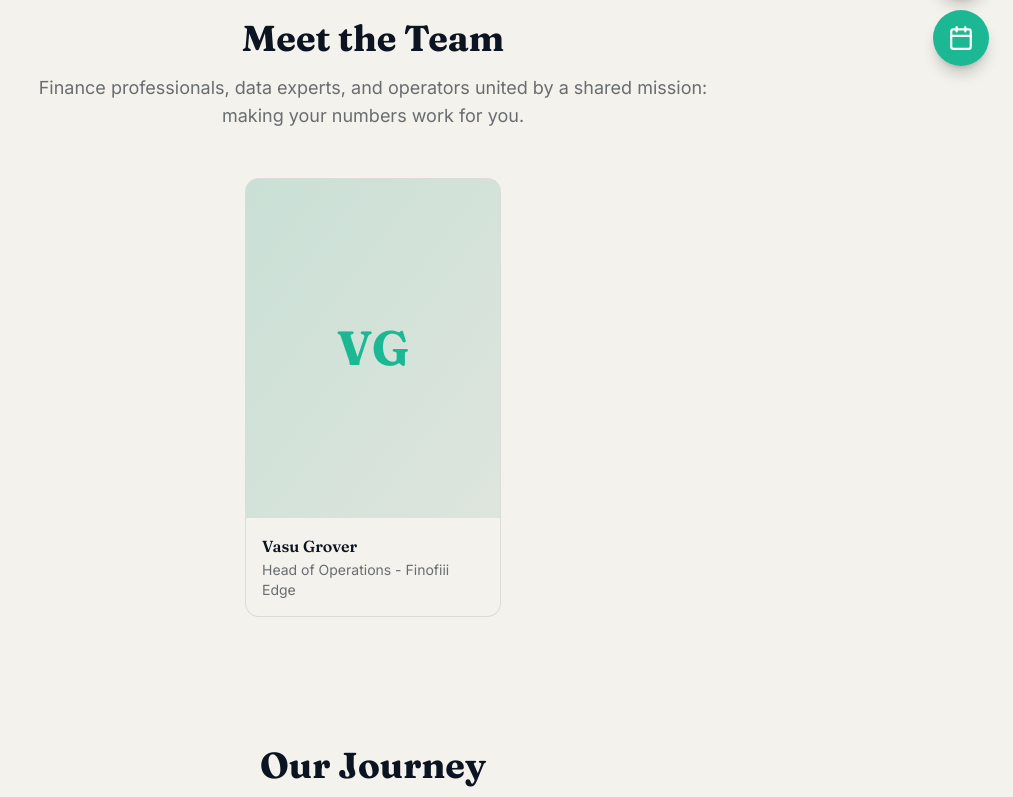
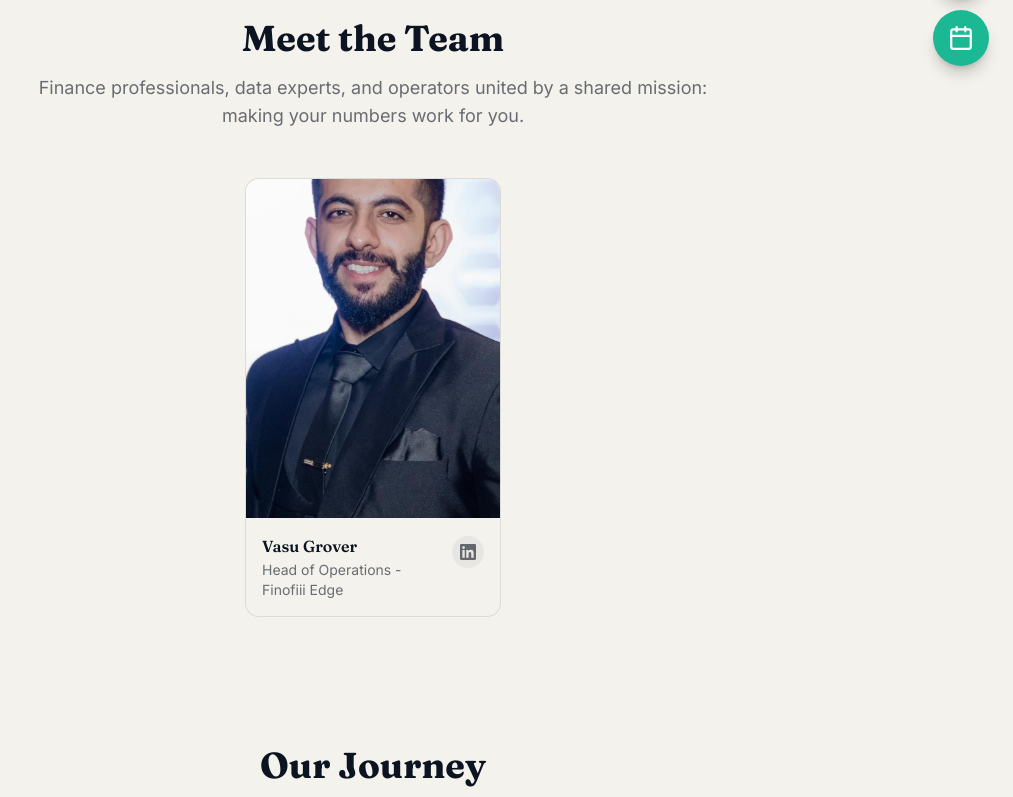
Before and after one commit to goclagee/finofii-edge-website, a Next.js app: page /about in a window 1280 px wide. Shown: the part 710-1507 px from the top of the page, without its empty margins (267-1280 px from the left). Built offline with nearby package versions, Linux system fonts and the light colour scheme.

Commit message:
Add Vasu Grover photo and LinkedIn to About team card
- Add team photo and linkedInUrl field to TeamMember
- Render LinkedIn icon link on TeamMemberCard

```diff
--- a/src/app/about/AboutContent.tsx
+++ b/src/app/about/AboutContent.tsx
@@ -17,6 +17,8 @@ const teamMembers: TeamMember[] = [
     id: 'team-1',
     name: 'Vasu Grover',
     role: 'Head of Operations - Finofiii Edge',
+    photoUrl: '/images/team/vasu-grover.jpg',
+    linkedInUrl: 'https://www.linkedin.com/in/vasu-grover-69a08615b',
     order: 1,
   },
 ];
--- a/src/components/content/TeamMemberCard.tsx
+++ b/src/components/content/TeamMemberCard.tsx
@@ -111,12 +111,37 @@ export function TeamMemberCard({
 
       {/* Name and Role */}
       <div className="p-4">
+        <div className="flex items-start justify-between gap-2">
+          <div>
             <h3 className="text-base font-semibold text-ink m-0">
               {member.name}
             </h3>
             <p className="text-sm text-ink/60 m-0 mt-0.5">
               {member.role}
             </p>
+          </div>
+
+          {member.linkedInUrl && (
+            <a
+              href={member.linkedInUrl}
+              target="_blank"
+              rel="noopener noreferrer"
+              onClick={(e) => e.stopPropagation()}
+              className="shrink-0 mt-0.5 flex h-8 w-8 items-center justify-center rounded-full bg-ink/5 text-ink/60 hover:bg-accent/10 hover:text-accent transition-colors"
+              aria-label={`${member.name} on LinkedIn`}
+            >
+              <svg
+                width="16"
+                height="16"
+                viewBox="0 0 24 24"
+                fill="currentColor"
+                aria-hidden="true"
+              >
+                <path d="M20.447 20.452h-3.554v-5.569c0-1.328-.027-3.037-1.852-3.037-1.853 0-2.136 1.445-2.136 2.939v5.667H9.351V9h3.414v1.561h.046c.477-.9 1.637-1.85 3.37-1.85 3.601 0 4.267 2.37 4.267 5.455v6.286zM5.337 7.433a2.062 2.062 0 01-2.063-2.065 2.064 2.064 0 112.063 2.065zm1.782 13.019H3.555V9h3.564v11.452zM22.225 0H1.771C.792 0 0 .774 0 1.729v20.542C0 23.227.792 24 1.771 24h20.451C23.2 24 24 23.227 24 22.271V1.729C24 .774 23.2 0 22.222 0h.003z" />
+              </svg>
+            </a>
+          )}
+        </div>
       </div>
 
       {/* Visually hidden bio for screen readers (always accessible) */}
--- a/src/types/content.ts
+++ b/src/types/content.ts
@@ -28,5 +28,6 @@ export interface TeamMember {
   role: string;
   photoUrl?: string;     // Optional — falls back to an initials avatar
   bio?: string;          // Optional — max 150 chars
+  linkedInUrl?: string;  // Optional — LinkedIn profile URL
   order: number;
 }
```
Also changed, not shown: public/images/team/vasu-grover.jpg (added). Lines whose indentation alone changed are shown as unchanged.
